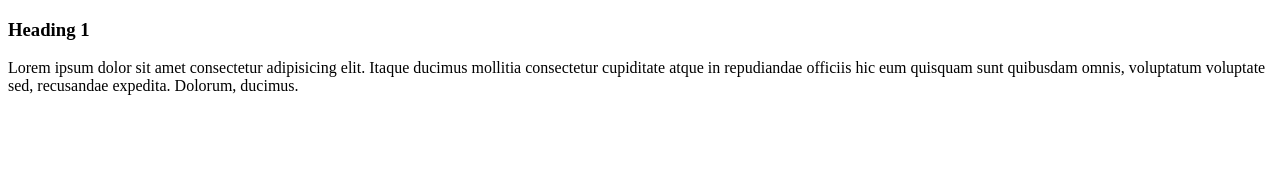
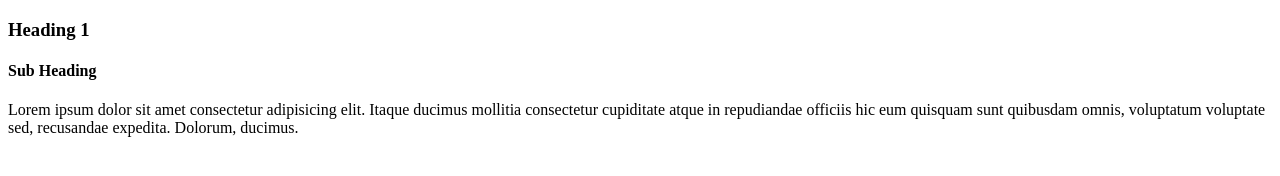
Before and after one commit to Kurapati-gayathri/dummy1, a plain HTML site: page index.html in a window 1280 px wide. Drawn offline with Linux system fonts and the light colour scheme.

Commit message:
Update index.html

```diff
--- a/index.html
+++ b/index.html
@@ -8,6 +8,7 @@
 </head>
 <body>
     <h3>Heading 1</h3>
+    <h4>Sub Heading</h4>
     <p>Lorem ipsum dolor sit amet consectetur adipisicing elit. Itaque ducimus mollitia consectetur cupiditate atque in repudiandae officiis hic eum quisquam sunt quibusdam omnis, voluptatum voluptate sed, recusandae expedita. Dolorum, ducimus.</p>
 </body>
 </html>
```
